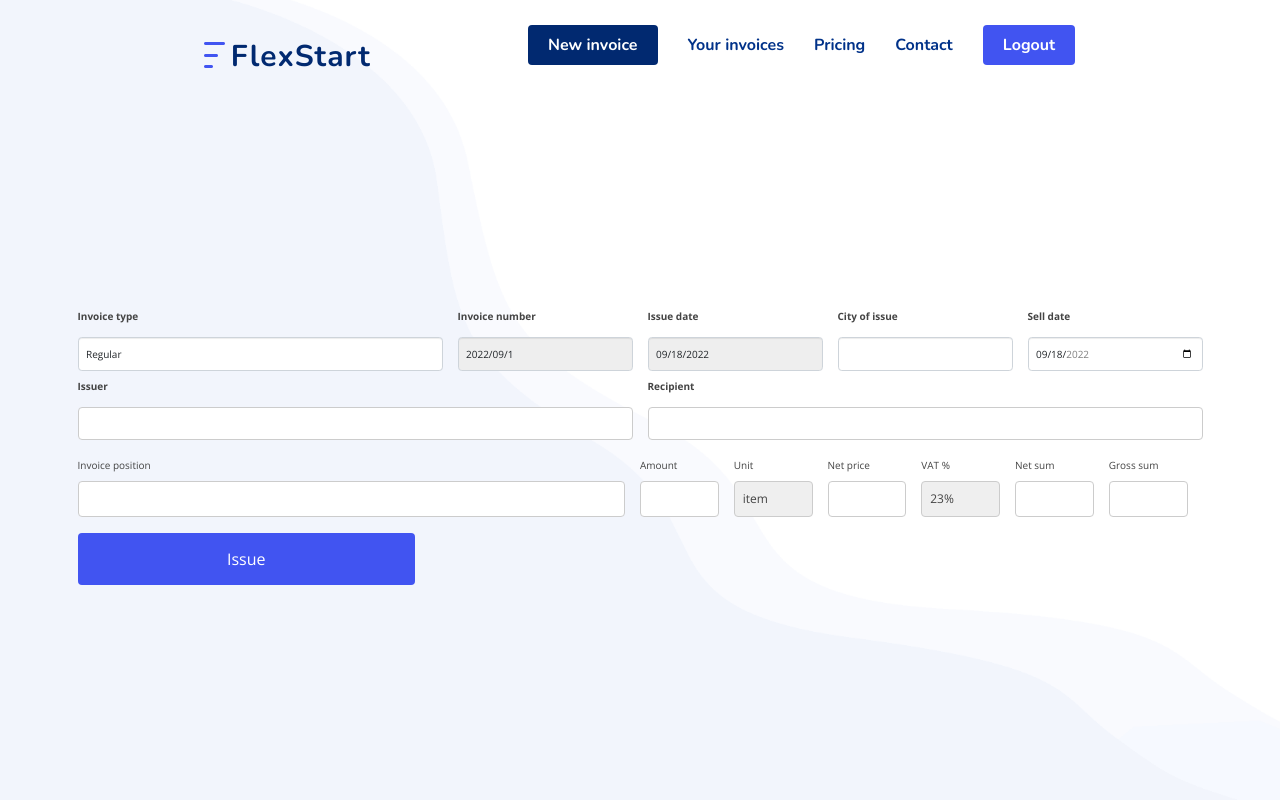
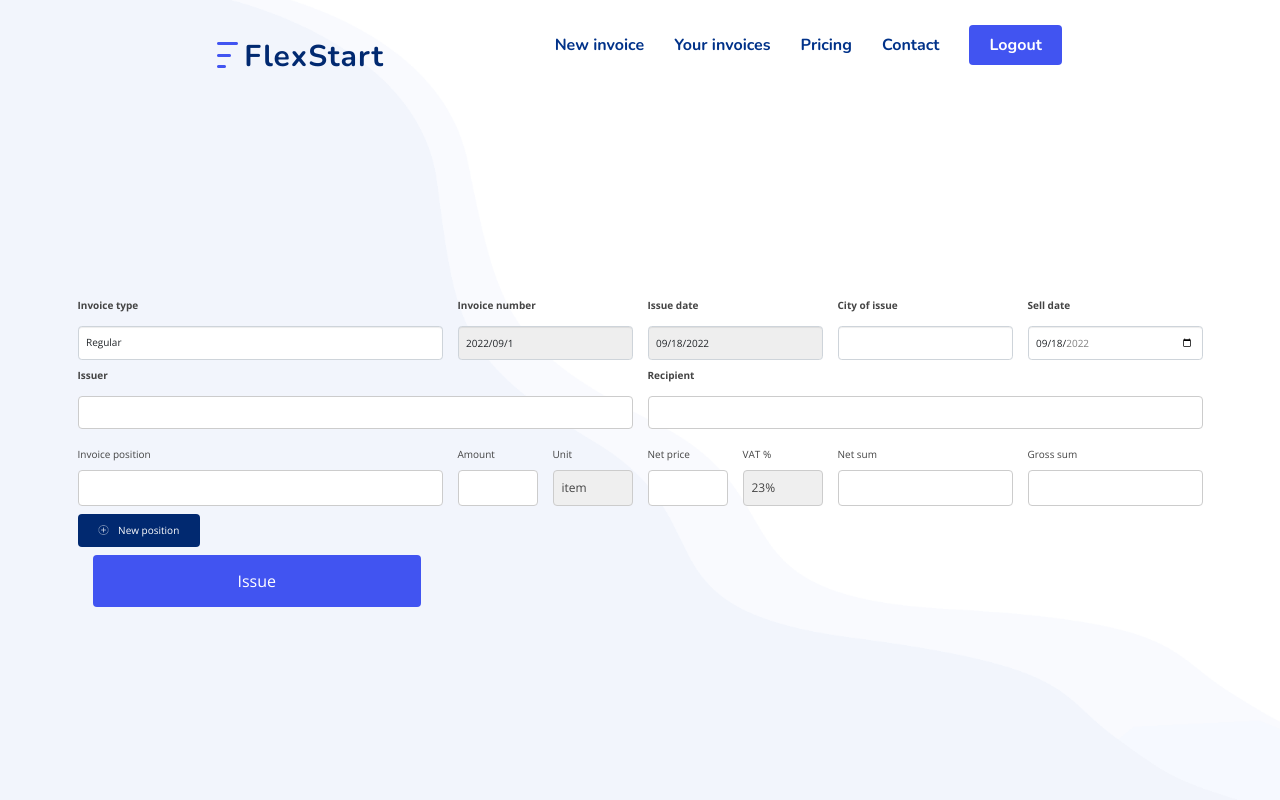
Before and after one commit to rafal-mokrzycki/invoicing-app, a Flask app: page /new-invoice in a window 1280 px wide. Run offline with Flask 2, Linux system fonts and the light colour scheme; a user stored in the database is signed in; some libraries are stand-ins or nearby versions.

Commit message:
Fix rows and columns in new_invoice.html + add draft new position functionality

```diff
--- a/static/assets/css/style.css
+++ b/static/assets/css/style.css
@@ -266,12 +266,14 @@ section {
 }
 
 .navbar .new-invoice,
-.navbar .new-invoice:focus {
-  background: #012970;
-  padding: 8px 20px;
-  margin-left: 30px;
-  border-radius: 4px;
-  color: #fff;
+
+.navbar .new-invoice:focus,
+{
+background: #012970;
+padding: 8px 20px;
+margin-left: 30px;
+border-radius: 4px;
+color: #fff;
 }
 
 .navbar .new-invoice:hover,
@@ -2474,8 +2476,8 @@ section {
   margin-top: 10%;
 }
 
-.invoice-positions input,
-.invoice-positions select {
+.invoice-positions-values input,
+.invoice-positions-values select {
   -webkit-appearance: none;
   -moz-appearance: none;
   appearance: none;
@@ -2484,7 +2486,23 @@ section {
   padding: 8px 8px;
 }
 
-
+.button-add-next-position,
+.button-add-next-position:focus {
+  background: #012970;
+  padding: 8px 20px;
+  border-radius: 4px;
+  color: #fff;
+}
+
+.button-add-next-position:hover,
+.button-add-next-position:focus:hover {
+  color: #fff;
+  background: #003185;
+}
+
+.bi-plus-circle-dotted {
+  margin-right: 7px;
+}
 
 /* Style inputs */
 input,
--- a/templates/new_invoice.html
+++ b/templates/new_invoice.html
@@ -8,6 +8,9 @@
     <!-- Favicons -->
     <link href="static/assets/img/favicon.png" rel="icon">
     <link href="static/assets/img/apple-touch-icon.png" rel="apple-touch-icon">
+
+    <!-- Font Awesome -->
+    <script defer src="https://use.fontawesome.com/releases/v5.0.7/js/all.js"></script>
 
     <!-- Google Fonts -->
     <link
@@ -89,9 +92,10 @@
                             name="invoice[sell_date]" id="invoice_sell_date" autocomplete="off" min="{{ min_date }}"
                             max="{{ max_date }}">
                     </div>
+                </div>
 
                 <!-- issuer -->
-
+                <div class="row">
                     <div class="col-sm-6 expense_hidden22 ">
                         <label for="issuer">Issuer</label>
                         <p><input class="issuer_tax_no" name="issuer_tax_no" type="text"
@@ -112,27 +116,32 @@
                         <p><input class="recipient_tax_no" name="recipient_tax_no" type="text"
                                 value="{{ request.form.recipient_tax_no }}"></input>
                     </div>
+                </div>
 
                 <!-- invoice position - texts -->
-                    <div class="row invoice-positions">
-                        <div class="feature-box col-lg-6 ">Invoice position</div>
+                <div class="row invoice-positions-texts" id="invoice-positions-texts">
+                    <div class="feature-box col-lg-4 ">Invoice position</div>
                     <!-- <div class="col-sm-1 more more_d row1 hidden" style="display: none;">PKWiU&nbsp;</div>
                     <div class="col-sm-1 more_discount1 row4 hidden" style="display: none;">Rabat</div> -->
                     <div class="col-sm-1 row3 ">Amount</div>
                     <div class="col-sm-1 row3">Unit</div>
                     <div class="col-sm-1 more_discount2 row1">Net price</div>
                     <div class="col-sm-1 more row_tax ">VAT %</div>
-                        <div class="col-sm-1 row1 ">Net sum</div>
-                        <div class="col-sm-1 row1">Gross sum</div>
+                    <div class="col-sm-2 row1 ">Net sum</div>
+                    <div class="col-sm-2 row1">Gross sum</div>
+                </div>
 
                 <!-- invoice position - values -->
+                <div class="row invoice-positions-values" id="invoice-positions-values">
 
-                        <div class="feature-box col-lg-6 "><input type="text" name="position" value="{{
+                    <div class="feature-box col-lg-4 "><input type="text" name="position" value="{{
                         request.form.position }}"></div>
                     <!-- <div class="col-sm-1 more more_d row1 hidden" style="display: none;">PKWiU&nbsp;</div>
                     <div class="col-sm-1 more_discount1 row4 hidden" style="display: none;">Rabat</div> -->
                     <div class="col-sm-1 row3 "><input type="number" name="amount" id="amount" min=0 value="{{
-                        request.form.amount }}"></div>
+                        request.form.amount }}"
+                            onchange="sumNetFunction(amount, price_net) ; sumGrossFunction(amount, price_net, tax_rate)">
+                    </div>
                     <div class="col-sm-1 row3"><select type="text" name="unit" value="{{
                         request.form.unit }}">
                             <option value="item" selected>item</option>
@@ -143,8 +152,7 @@
                             <option value="m2">m2</option>
                             <option value="kg">kg</option>
                         </select></div>
-                        <div class="col-sm-1 more_discount2 row1"><input type="number" id="price_net" name="price_net"
-                                min=0
+                    <div class="col-sm-1 more_discount2 row1"><input type="number" id="price_net" name="price_net" min=0
                             onchange="sumNetFunction(amount, price_net) ; sumGrossFunction(amount, price_net, tax_rate)"
                             value="{{
                         request.form.price_net }}"></div>
@@ -152,15 +160,24 @@
                             onchange="sumNetFunction(amount, price_net) ; sumGrossFunction(amount, price_net, tax_rate)"
                             value="{{
                         request.form.tax_rate }}">
+                            <option type="number" value="0.0">exempt</option>
                             <option type="number" value="0.0">0%</option>
                             <option type="number" value="0.05">5%</option>
                             <option type="number" value="0.08">8%</option>
                             <option type="number" value="0.23" selected>23%</option>
                         </select></div>
-                        <div class="col-sm-1 row1 "><input type="number" name="sum_net" id="sum_net" value="{{
+                    <div class="col-sm-2 row1 "><input type="number" name="sum_net" id="sum_net" value="{{
                         sum_net }}" readonly></div>
-                        <div class="col-sm-1 row1"><input type="number" name="sum_gross" id="sum_gross" value="{{
+                    <div class="col-sm-2 row1"><input type="number" name="sum_gross" id="sum_gross" value="{{
                         sum_gross }}" readonly></div>
+
+                    <!-- issue buton -->
+                    <div class="add_buttons ">
+                        <a id="add_next_position" href="#" onclick="addNextFn();set_autocomplete();return false;"
+                            accesskey="M" title="New position" class="button-add-next-position btn success">
+                            <i class="bi bi-plus-circle-dotted"> </i><span>New position</span>
+                        </a>
+                    </div>
                 </div>
                 <div class="issue-box col-lg-12 ">
                     <input class="btn btn-default" type="submit" value="Issue">
@@ -216,6 +233,15 @@
             document.getElementById('sum_gross').value = multiplication;
         }
     </script>
+    <script>
+        function addNextFn() {
+            const para = document.createElement("p");
+            const node = document.createTextNode("This is new.");
+            para.appendChild(node);
+            const element = document.getElementById("invoice-positions-values");
+            element.appendChild(para);
+        }
+    </script>
 </body>
 
 </html>
```
Lines whose indentation alone changed are shown as unchanged.
